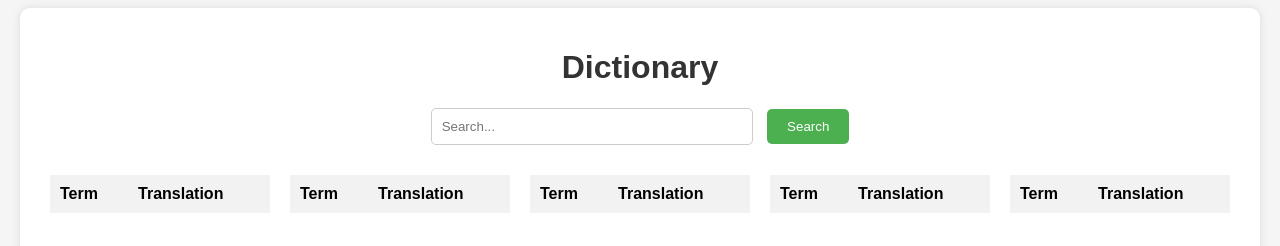
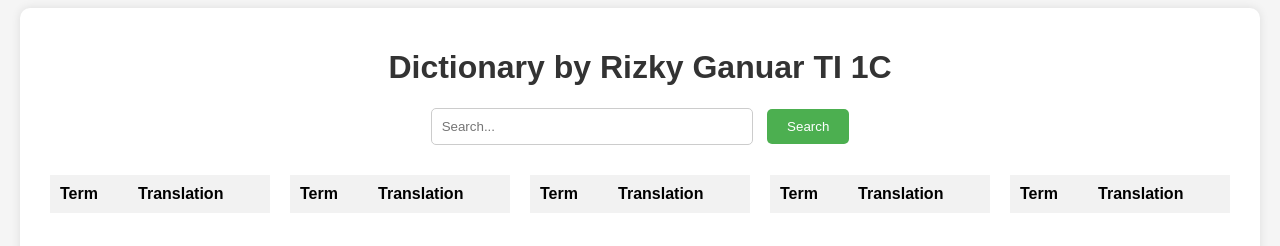
Before and after one commit to Renuwar/English-Dictionary, a plain HTML site: page index.html in a window 1280 px wide. Drawn offline with Linux system fonts and the light colour scheme.

Commit message:
Update index.html

```diff
--- a/index.html
+++ b/index.html
@@ -10,7 +10,7 @@
 
 <body>
     <div class="container">
-        <h1>Dictionary</h1>
+        <h1>Dictionary by Rizky Ganuar TI 1C</h1>
         <div class="search-box">
             <input type="text" id="searchInput" placeholder="Search...">
             <button onclick="searchDictionary()">Search</button>
```
